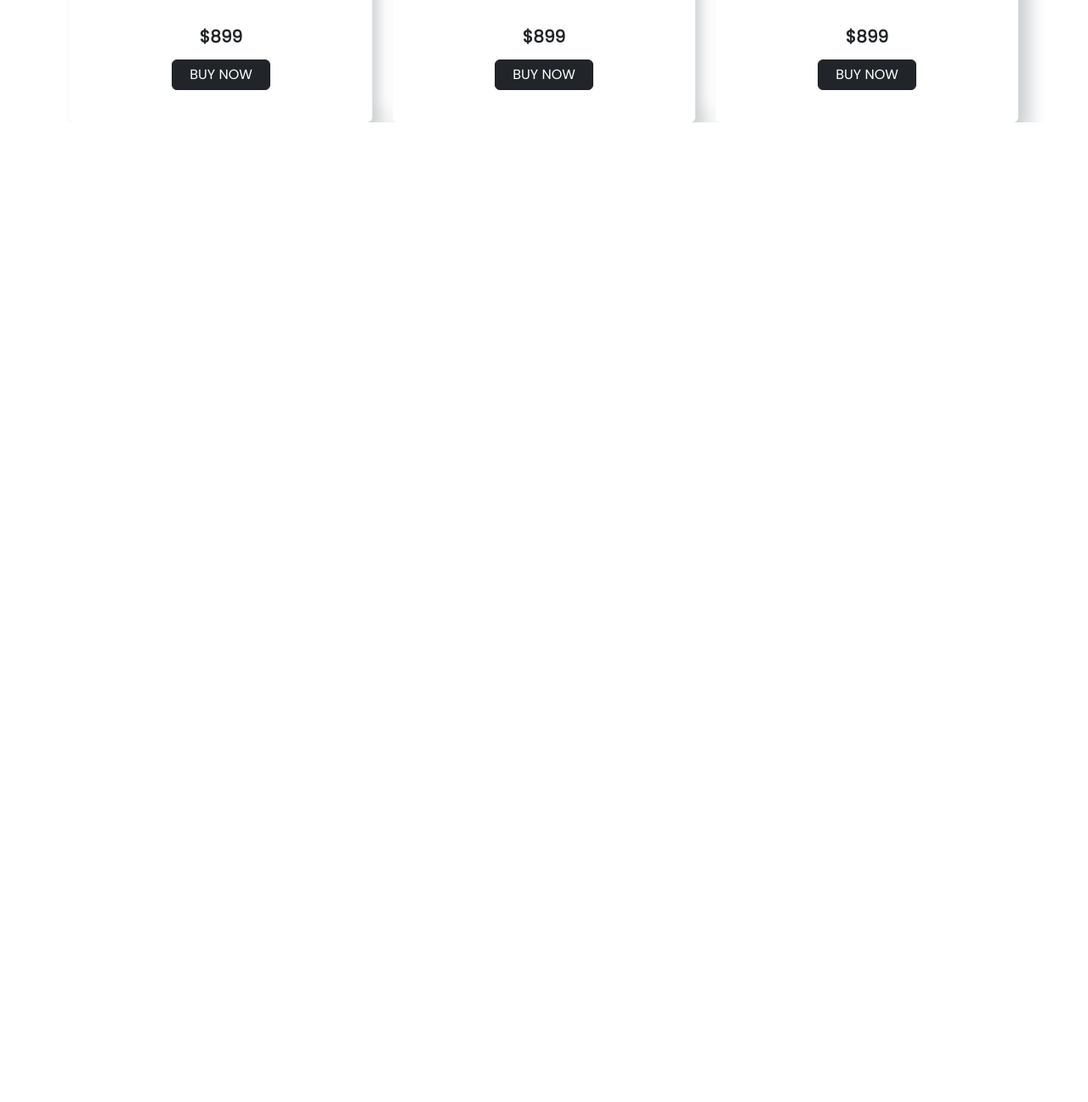
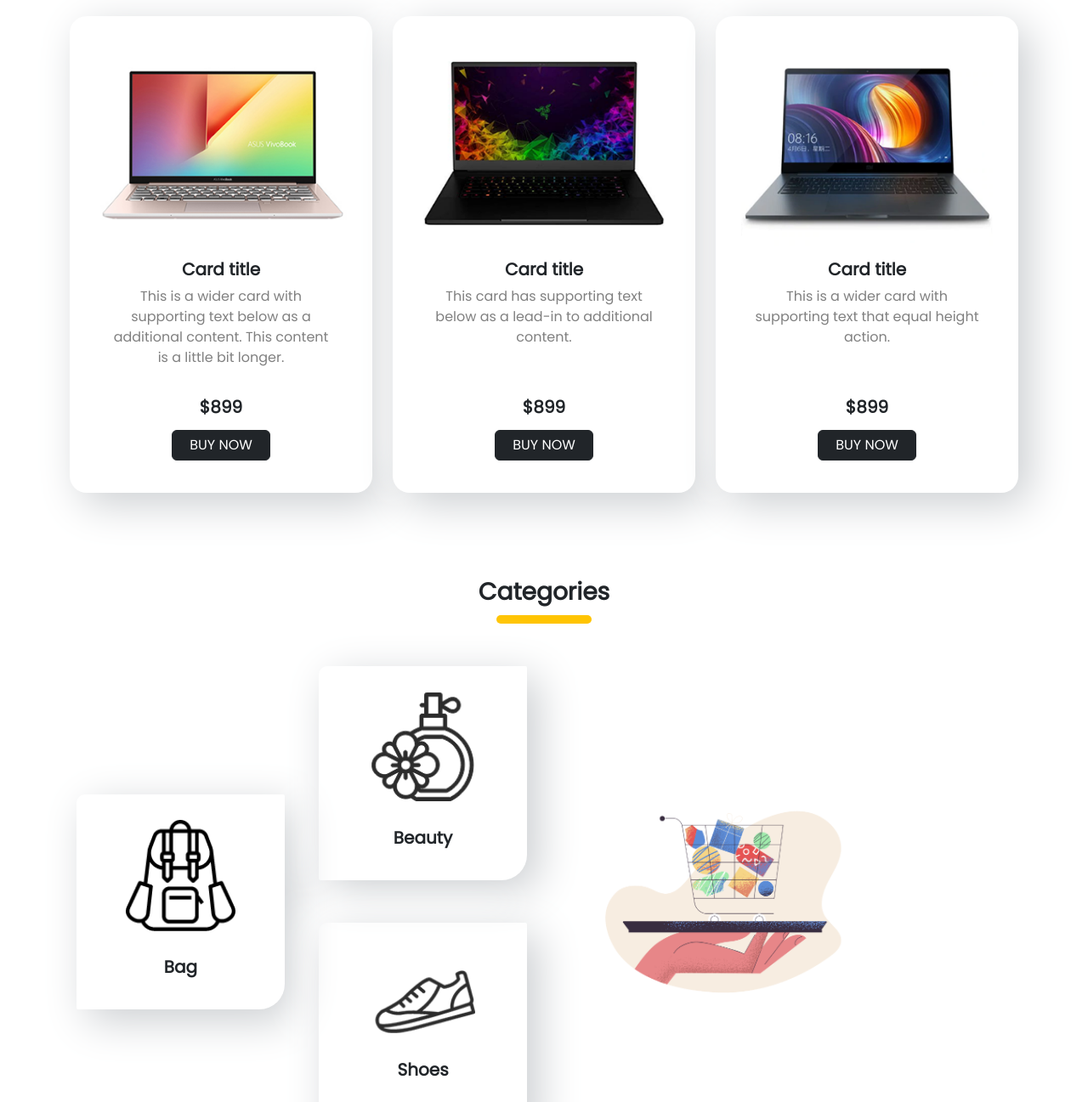
Before and after one commit to rakib2624/hot-gadgets-boot, a plain HTML site: page index.html in a window 1280 px wide. Shown: the part 1503-2800 px from the top of the page at 85% size. Before the commit the page ends 1647 px from the top, so only its background shows below. Drawn offline with nearby package versions, Linux system fonts and the light colour scheme.

Commit message:
Completed this project

```diff
--- a/index.html
+++ b/index.html
@@ -90,8 +90,8 @@
               <span class="visually-hidden">Next</span>
             </button>
           </div>
-          <!-------------SmartPhone Section Starts here-------------->
-          <div class="container smartphone">
+          <!--------------------------------------SmartPhone Section Starts here---------------------------->
+          <div class="container smartphone-section">
             <div class="smartphone-nav d-flex align-items-center justify-content-between">
                 <h3 class="f-weight">Smartphone</h3>
                 <h6><a href="#" class="anchor yellow">See All</a></h6>
@@ -140,7 +140,7 @@
           </div>
     </div>
     <!---------------------------------------------Laptop section starts here---------------------------------------->
-    <div class="container laptop">
+    <div class="container laptop-section">
       <div class="laptop-nav d-flex align-items-center justify-content-between">
         <h3 class="f-weight">Laptop</h3>
         <h6><a href="#" class="yellow anchor">See All</a></h6>
@@ -187,6 +187,33 @@
         </div>
       </div>
     </div>
+    <!-----------------------------------------------Categories section Starts here--------------------------------->
+    <div class="container categories-section">
+      <div class="categories-nav">
+        <h3 class="f-weight">Categories</h3>
+      </div>
+      <div class="row align-items-center justify-content-center">
+        <div class="col-md-3 box">
+          <div class="bag">
+            <img src="images/Categories/bag.png" alt="">
+            <h5 class="f-weight">Bag</h5>
+          </div>
+        </div>
+        <div class="col-md-3 box">
+          <div class="beauty">
+            <img src="images/Categories/perfume.png" alt="">
+            <h5 class="f-weight">Beauty</h5>
+          </div>
+          <div class="shoes">
+            <img src="images/Categories/shoe.png" alt="">
+            <h5 class="f-weight">Shoes</h5>
+          </div>
+        </div>
+        <div class="col-md-6 box pale-order-div">
+          <img src="images/Categories/pale-order.png" class="pale-order" alt="">
+        </div>
+      </div>
+    </div>
     <script src="https://cdn.jsdelivr.net/npm/bootstrap@5.3.2/dist/js/bootstrap.bundle.min.js" integrity="sha384-C6RzsynM9kWDrMNeT87bh95OGNyZPhcTNXj1NW7RuBCsyN/o0jlpcV8Qyq46cDfL" crossorigin="anonymous"></script>
 </body>
 </html>
--- a/style.css
+++ b/style.css
@@ -47,17 +47,18 @@ body {
 .f-weight {
     font-weight: 700;
 }
-.smartphone-nav, .laptop-nav {
-    margin-bottom: 10px;
+.smartphone-nav, .laptop-nav, .categories-nav {
+    margin-bottom: 30px;
 }
 .smartphone img, .laptop img{
     width: 150px;
 }
 .smartphone-cart, .laptop-cart {
     padding: 30px 30px;
+    border-radius: 20px;
     border: none;
-    box-shadow: 13px 13px 20px #cbced1,
-                -13px -13px 20px #ffffff;
+    box-shadow: 13px 13px 50px #cbced1,
+                -13px -13px 50px #ffffff;
 }
 .smartphone-cart h5, .laptop-cart h5 {
     text-align: center;
@@ -75,3 +76,45 @@ body {
     border: none;
     background-color: #fff;
 }
+
+.smartphone-section, .laptop-section, .categories-section {
+    margin-top: 100px;
+}
+.categories-nav h3 {
+    text-align: center;
+}
+.categories-nav h3:after {
+    content: "";
+    display: block;
+    margin: 0 auto;
+    width: 10%;
+    margin-top: 10px;
+    border-bottom: 10px solid rgb(255, 196, 1);
+    border-radius: 20px;
+}
+.bag, .beauty, .shoes {
+    padding: 30px 30px;
+    text-align: center;
+    border-radius: 10px 2px 30px 2px;
+    box-shadow: 13px 13px 50px #cbced1,
+                -13px -13px 50px #ffffff;
+}
+.box img {
+    width: 70%;
+}
+.box h5 {
+    margin-top: 30px;
+}
+.box .shoes h5 {
+    margin-top: 0px;
+    padding-bottom: 30px;
+}
+.shoes {
+    margin-top: 50px;
+}
+.pale-order {
+    width: 100%;
+}
+.box {
+    padding: 20px;
+}
```
